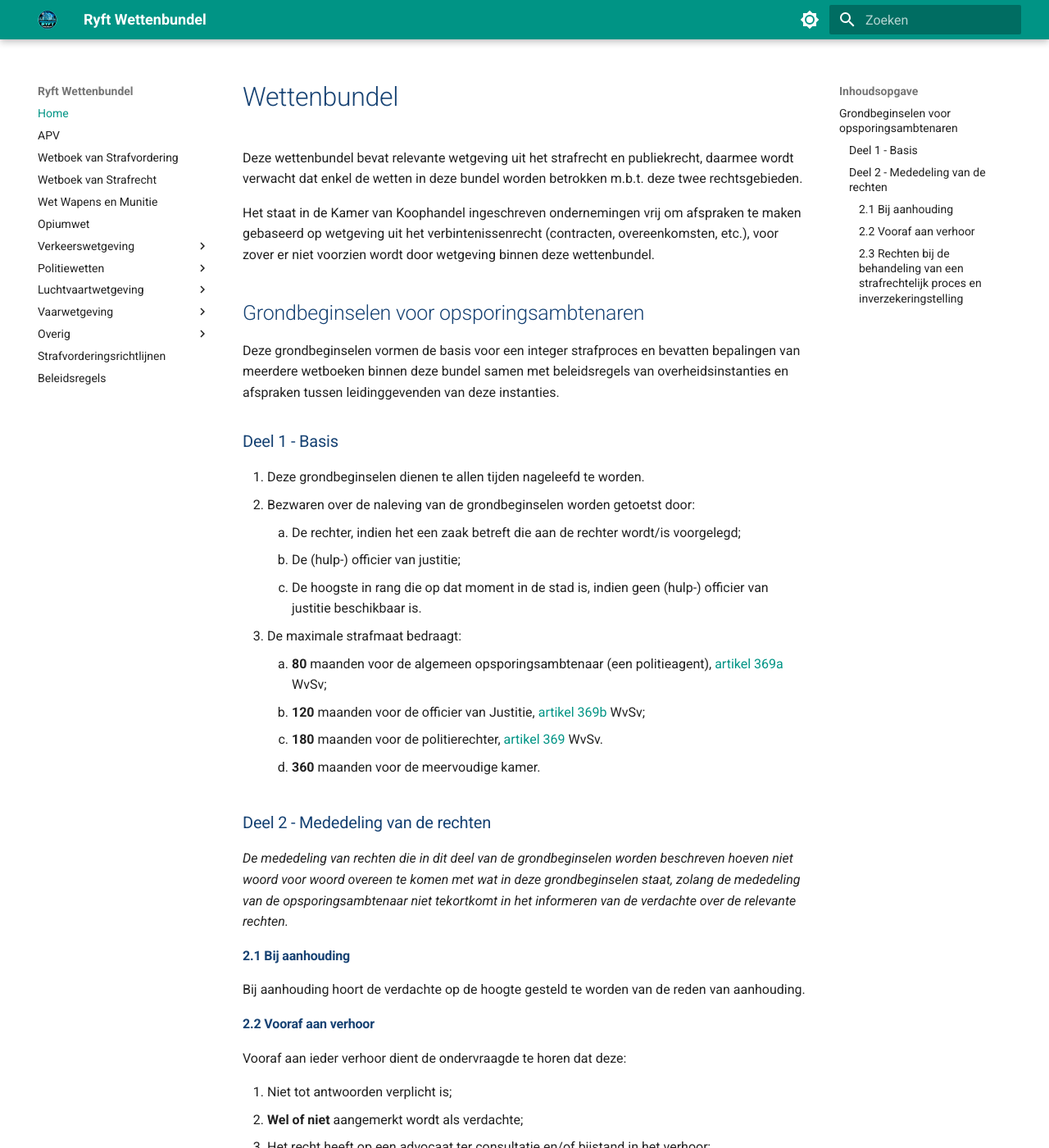
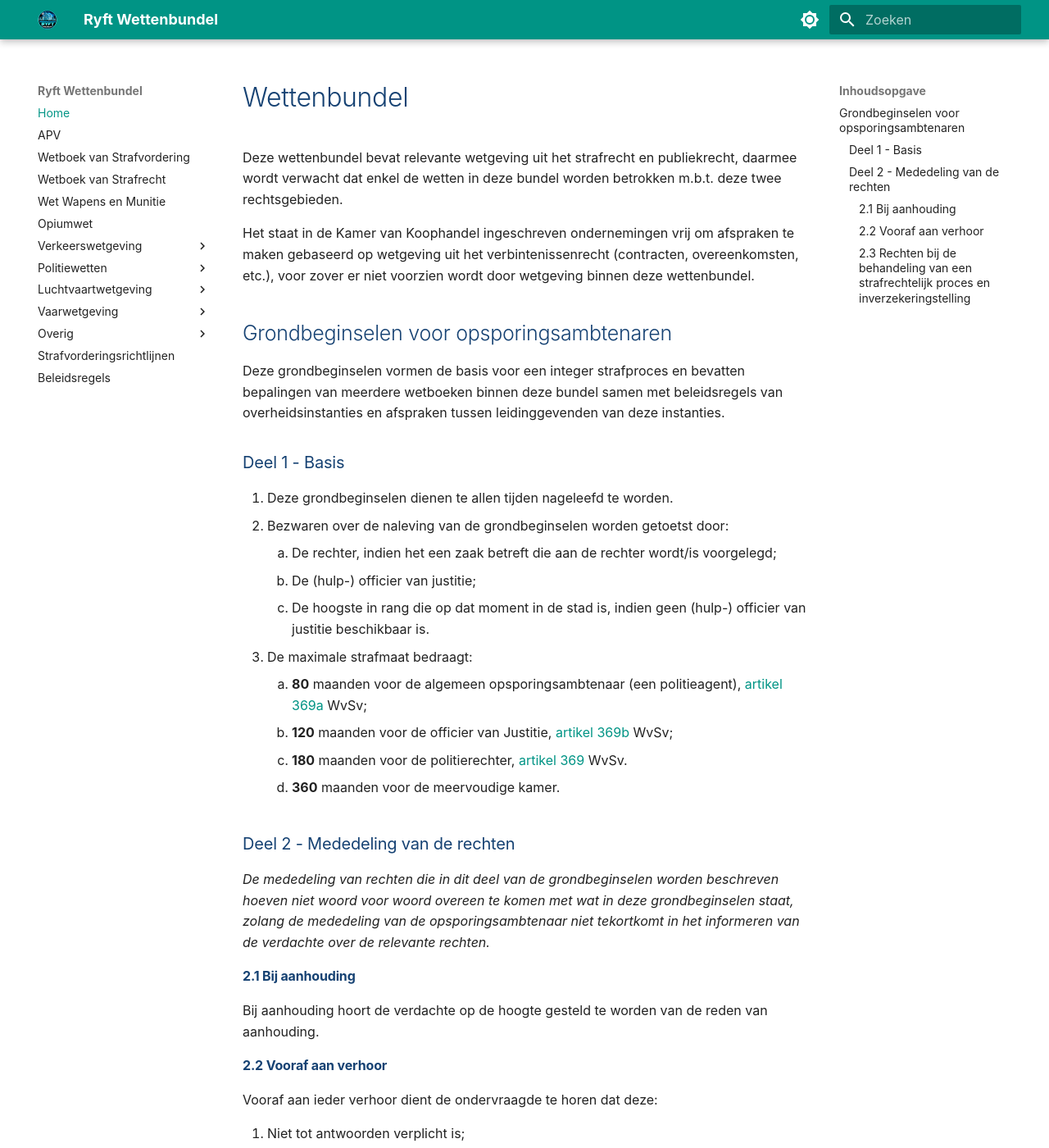
Before and after one commit to that-edward/wetten-ryft-backup, an MkDocs documentation site: the page built from docs/index.md, in a window 1280 px wide and 1400 px high. Shown: the whole window at 82% size. Built offline with MkDocs 1.6.1 and Material for MkDocs 9.7.7, drawn with Linux system fonts in a browser that asks for light colours; some web fonts are replaced.

Commit message:
feat(mkdocs):poging font wijziging

```diff
--- a/mkdocs.yml
+++ b/mkdocs.yml
@@ -28,6 +28,8 @@ theme:
   language: nl
   logo: assets/logo.png
   favicon: assets/logo.png
+  font:
+    text: 'Fira Sans,Helvetica Neue,Helvetica,Roboto,Arial,sans-serif'
 markdown_extensions:
   - toc:
       permalink: "#"
```
